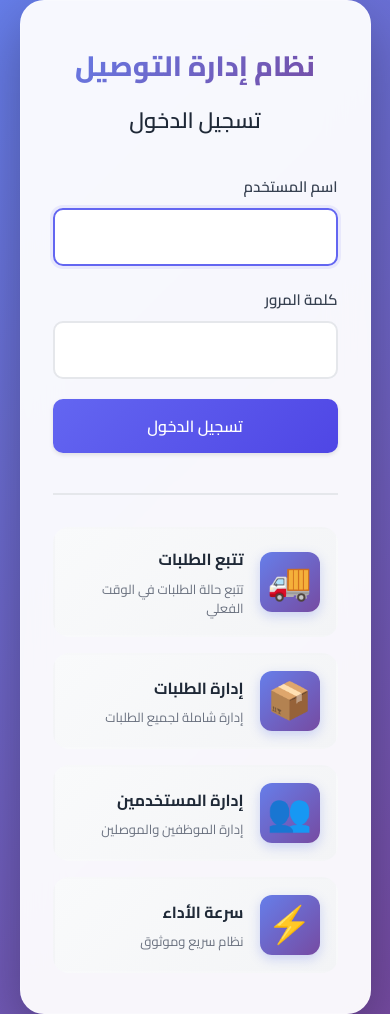
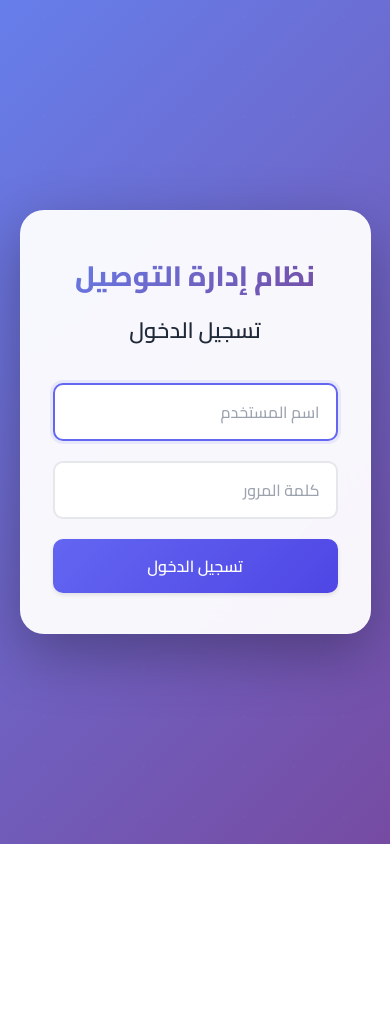
Before and after one commit to muhammedeluveyfi-prog/SMO1-Frontend, a React (Vite) app: page /login in a window 390 px wide. After the commit the page ends 844 px from the top, so only its background shows below. Built offline with nearby package versions, Linux system fonts and the light colour scheme; no server answers.

Commit message:
تحديث صفحة تسجيل الدخول: حذف الملصقات والميزات وتحسين التصميم

```diff
--- a/src/config/firebase.ts
+++ b/src/config/firebase.ts
@@ -1,5 +1,11 @@
-const requireEnv = (value: string | undefined, name: string) => {
+const requireEnv = (value: string | undefined, name: string, defaultValue?: string) => {
   if (!value) {
+    // In development, use default value if provided
+    if (import.meta.env.DEV && defaultValue) {
+      console.warn(`Missing environment variable: ${name}. Using default value for development.`);
+      return defaultValue;
+    }
+
     console.error(`Missing environment variable: ${name}`);
     // In production, show a user-friendly error instead of crashing
     if (import.meta.env.PROD) {
@@ -31,13 +37,14 @@ const {
 } = import.meta.env;
 
 // Firebase configuration (values must be supplied via Vite env vars)
+// In development, use placeholder values if not provided
 export const firebaseConfig = {
-  apiKey: requireEnv(VITE_FIREBASE_API_KEY, 'VITE_FIREBASE_API_KEY'),
-  authDomain: requireEnv(VITE_FIREBASE_AUTH_DOMAIN, 'VITE_FIREBASE_AUTH_DOMAIN'),
-  projectId: requireEnv(VITE_FIREBASE_PROJECT_ID, 'VITE_FIREBASE_PROJECT_ID'),
-  storageBucket: requireEnv(VITE_FIREBASE_STORAGE_BUCKET, 'VITE_FIREBASE_STORAGE_BUCKET'),
-  messagingSenderId: requireEnv(VITE_FIREBASE_MESSAGING_SENDER_ID, 'VITE_FIREBASE_MESSAGING_SENDER_ID'),
-  appId: requireEnv(VITE_FIREBASE_APP_ID, 'VITE_FIREBASE_APP_ID'),
+  apiKey: requireEnv(VITE_FIREBASE_API_KEY, 'VITE_FIREBASE_API_KEY', 'dev-api-key'),
+  authDomain: requireEnv(VITE_FIREBASE_AUTH_DOMAIN, 'VITE_FIREBASE_AUTH_DOMAIN', 'dev-project.firebaseapp.com'),
+  projectId: requireEnv(VITE_FIREBASE_PROJECT_ID, 'VITE_FIREBASE_PROJECT_ID', 'dev-project'),
+  storageBucket: requireEnv(VITE_FIREBASE_STORAGE_BUCKET, 'VITE_FIREBASE_STORAGE_BUCKET', 'dev-project.appspot.com'),
+  messagingSenderId: requireEnv(VITE_FIREBASE_MESSAGING_SENDER_ID, 'VITE_FIREBASE_MESSAGING_SENDER_ID', '000000000000'),
+  appId: requireEnv(VITE_FIREBASE_APP_ID, 'VITE_FIREBASE_APP_ID', '1:000000000000:web:0000000000000000000000'),
   measurementId: VITE_FIREBASE_MEASUREMENT_ID
 };
 
--- a/src/pages/Login.css
+++ b/src/pages/Login.css
@@ -36,14 +36,10 @@
   box-shadow: 0 20px 60px rgba(0, 0, 0, 0.3);
   width: 100%;
   max-width: 600px;
-  min-height: 700px;
   position: relative;
   z-index: 1;
   animation: fadeIn 0.6s ease-out;
   border: 1px solid rgba(255, 255, 255, 0.2);
-  display: flex;
-  flex-direction: column;
-  justify-content: space-between;
 }
 
 .login-card h1 {
@@ -197,6 +193,11 @@
   box-sizing: border-box;
 }
 
+.form-group input::placeholder {
+  color: #9ca3af;
+  font-weight: 500;
+}
+
 .form-group input:focus {
   outline: none;
   border-color: #667eea;
@@ -236,15 +237,5 @@
   .login-card {
     max-width: 90%;
     padding: 40px 32px;
-    min-height: auto;
-  }
-
-  .login-features {
-    grid-template-columns: 1fr;
-    gap: 16px;
-  }
-
-  .feature-item {
-    padding: 16px;
   }
 }
--- a/src/pages/Login.tsx
+++ b/src/pages/Login.tsx
@@ -34,9 +34,9 @@ export default function Login() {
         <form onSubmit={handleSubmit}>
           {error && <div className="error-message">{error}</div>}
           <div className="form-group">
-            <label>اسم المستخدم</label>
             <input
               type="text"
+              placeholder="اسم المستخدم"
               value={username}
               onChange={(e) => setUsername(e.target.value)}
               required
@@ -44,9 +44,9 @@ export default function Login() {
             />
           </div>
           <div className="form-group">
-            <label>كلمة المرور</label>
             <input
               type="password"
+              placeholder="كلمة المرور"
               value={password}
               onChange={(e) => setPassword(e.target.value)}
               required
@@ -56,37 +56,6 @@ export default function Login() {
             {loading ? 'جاري تسجيل الدخول...' : 'تسجيل الدخول'}
           </button>
         </form>
-
-        <div className="login-features">
-          <div className="feature-item">
-            <div className="feature-icon">🚚</div>
-            <div className="feature-text">
-              <h3>تتبع الطلبات</h3>
-              <p>تتبع حالة الطلبات في الوقت الفعلي</p>
-            </div>
-          </div>
-          <div className="feature-item">
-            <div className="feature-icon">📦</div>
-            <div className="feature-text">
-              <h3>إدارة الطلبات</h3>
-              <p>إدارة شاملة لجميع الطلبات</p>
-            </div>
-          </div>
-          <div className="feature-item">
-            <div className="feature-icon">👥</div>
-            <div className="feature-text">
-              <h3>إدارة المستخدمين</h3>
-              <p>إدارة الموظفين والموصلين</p>
-            </div>
-          </div>
-          <div className="feature-item">
-            <div className="feature-icon">⚡</div>
-            <div className="feature-text">
-              <h3>سرعة الأداء</h3>
-              <p>نظام سريع وموثوق</p>
-            </div>
-          </div>
-        </div>
       </div>
     </div>
   );
```
Also changed, not shown: package.json (line endings or trailing spaces), tsconfig.json (line endings or trailing spaces), tsconfig.node.json (line endings or trailing spaces), vercel.json, 1 other file (tests, documents, lock files or other folders).
